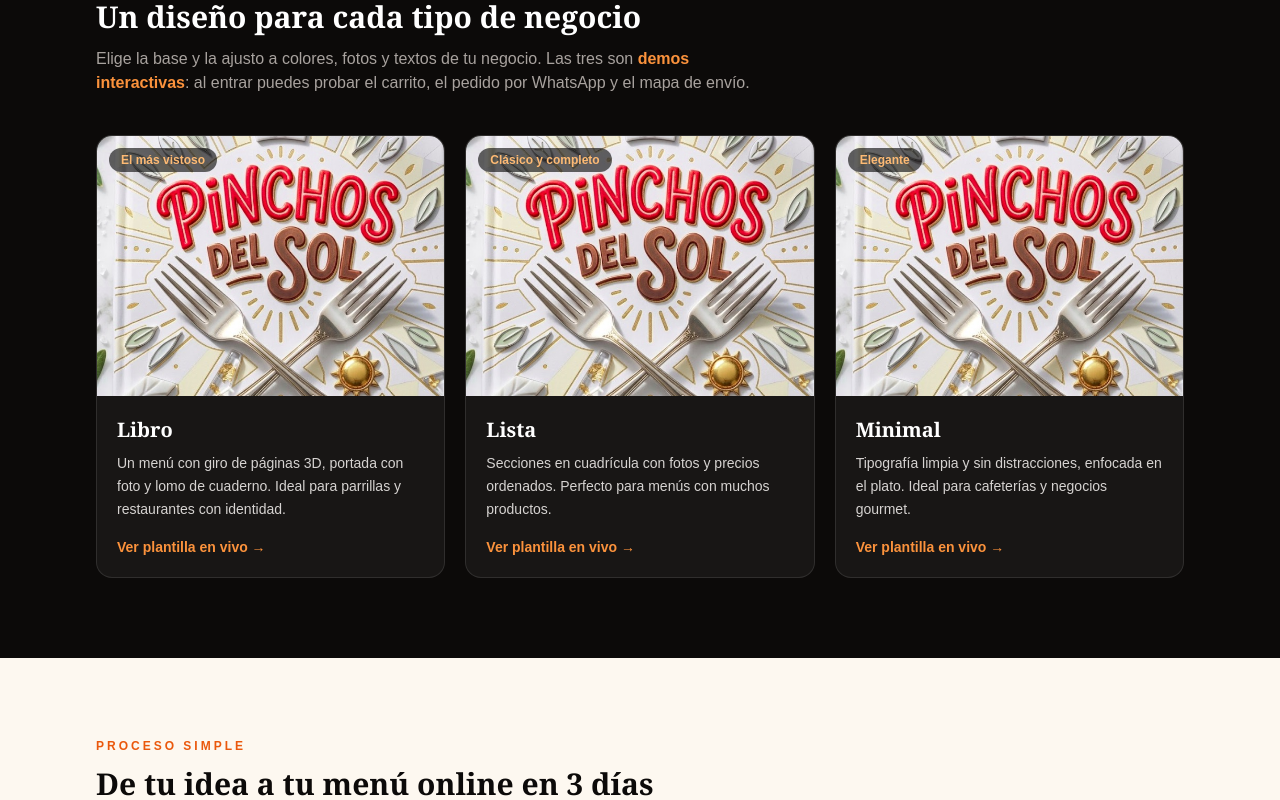
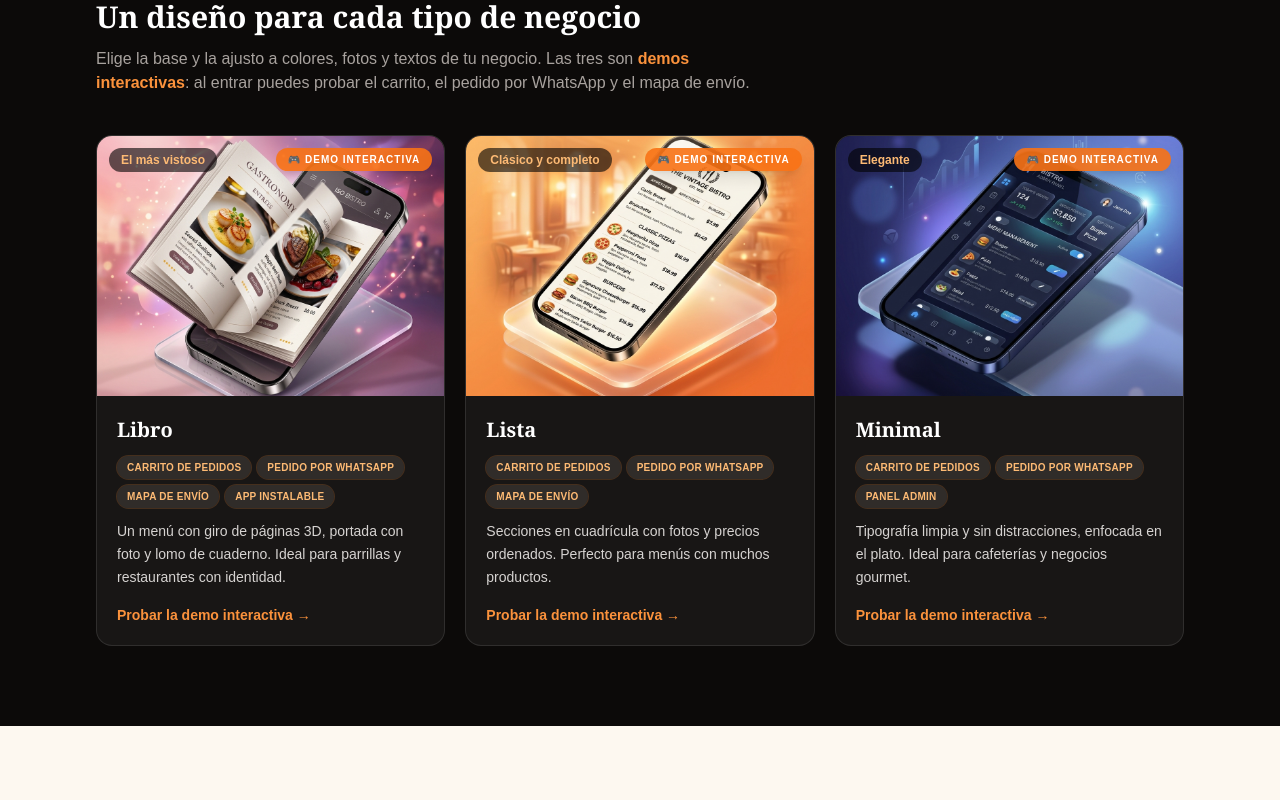
Before and after one commit to cesar-mosquera/catalogo_del_sol, a Next.js app: page / in a window 1280 px wide. Shown: the part 1480-2280 px from the top of the page. Built offline with nearby package versions, Linux system fonts and the light colour scheme; no server answers.

Commit message:
Añadir detalles visuales a la página de inicio (demo interactiva y tags)

```diff
--- a/app/page.tsx
+++ b/app/page.tsx
@@ -242,19 +242,29 @@ export default function LandingPage() {
                 <div className="relative aspect-[4/3] overflow-hidden">
                   {/* eslint-disable-next-line @next/next/no-img-element */}
                   <img
-                    src={asset('/img/cover.webp')}
+                    src={asset(t.image)}
                     alt={`Plantilla ${t.name}`}
                     className="absolute inset-0 h-full w-full object-cover transition-transform duration-300 group-hover:scale-105"
                   />
                   <span className="absolute left-3 top-3 rounded-full bg-black/60 px-3 py-1 text-xs font-bold text-orange-300">
                     {t.tag}
                   </span>
+                  <span className="absolute right-3 top-3 rounded-full bg-orange-500/90 px-3 py-1 text-[10px] font-black uppercase tracking-widest text-white shadow-lg">
+                    🎮 Demo interactiva
+                  </span>
                 </div>
                 <div className="flex flex-1 flex-col p-5">
                   <h3 className="font-serif text-xl font-bold">{t.name}</h3>
-                  <p className="mt-2 flex-1 text-sm leading-relaxed text-stone-300">{t.desc}</p>
+                  <div className="mt-3 flex flex-wrap gap-1.5">
+                    {t.tags.map((tag) => (
+                      <span key={tag} className="rounded-full bg-orange-100/10 px-2.5 py-1 text-[10px] font-bold uppercase tracking-wide text-orange-300 ring-1 ring-orange-400/20">
+                        {tag}
+                      </span>
+                    ))}
+                  </div>
+                  <p className="mt-3 flex-1 text-sm leading-relaxed text-stone-300">{t.desc}</p>
                   <span className="mt-4 text-sm font-bold text-orange-400 group-hover:underline">
-                    Ver plantilla en vivo →
+                    Probar la demo interactiva →
                   </span>
                 </div>
               </a>
```
